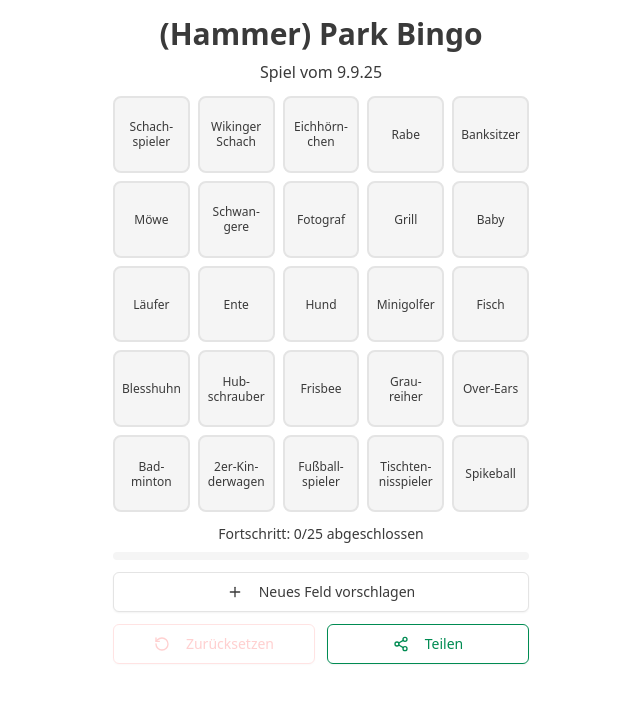
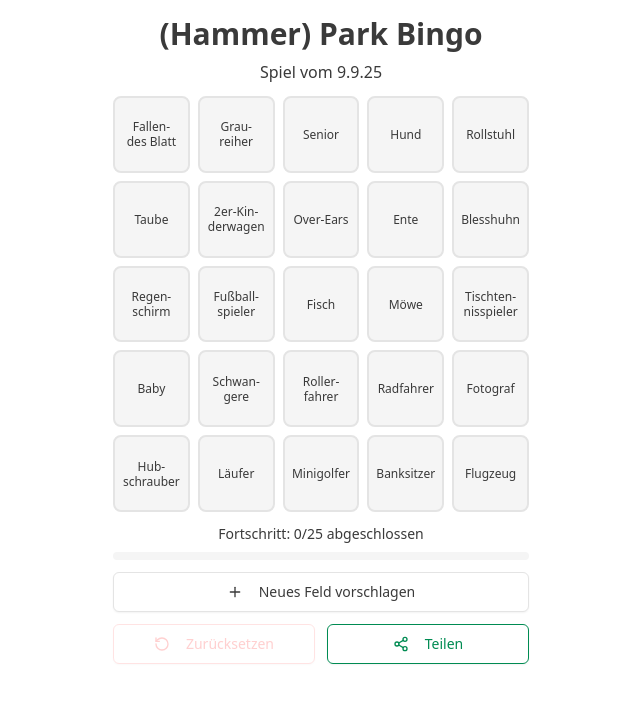
Before and after one commit to r3m00n/bingo, a Next.js app: page / in a window 1280 px wide. Shown: the top 702 px of the page, without its empty margins (319-959 px from the left). Built offline with nearby package versions, Linux system fonts and the light colour scheme.

Commit message:
introduce seasons

```diff
--- a/src/app/page.tsx
+++ b/src/app/page.tsx
@@ -5,6 +5,7 @@ import { toPng } from 'html-to-image';
 import { Loader2, Plus, RotateCcw, Share2, Sparkles } from 'lucide-react';
 import { toast } from 'sonner';
 
+import { getBingoItems } from '@/lib/bingo-items';
 import { sendSuggestion } from '@/actions/send-suggestion';
 import { Button } from '@/components/ui/button';
 import {
@@ -16,50 +17,7 @@ import {
 } from '@/components/ui/dialog';
 import { Input } from '@/components/ui/input';
 
-const BINGO_ITEMS = [
-  // Animals
-  'Amsel',
-  'Blesshuhn',
-  'Eichhörnchen',
-  'Ente',
-  'Fisch',
-  'Graureiher',
-  'Hund',
-  'Möwe',
-  'Rabe',
-  'Ratte',
-  'Taube',
-  // People
-  'Baby',
-  'Banksitzer',
-  'Fotograf',
-  'Händchenhalter',
-  'Schwangere',
-  'Senior',
-  // Sport
-  'Badminton',
-  'Frisbee',
-  'Fußballspieler',
-  'Minigolfer',
-  'Läufer',
-  'Radfahrer',
-  'Rollerfahrer',
-  'Schachspieler',
-  'Spikeball',
-  'Tischtennisspieler',
-  // Things
-  '2er-Kinderwagen',
-  'Buch',
-  'Campingstuhl',
-  'Flugzeug',
-  'Grill',
-  'Hubschrauber',
-  'Over-Ears',
-  'Picknick',
-  'Regenbogen',
-  'Rollstuhl',
-  'Wikinger Schach',
-];
+const BINGO_ITEMS = getBingoItems();
 
 interface BingoState {
   grid: string[];
--- /dev/null
+++ b/src/lib/bingo-items.ts
@@ -0,0 +1,63 @@
+const universal = [
+  // Animals
+  'Amsel',
+  'Blesshuhn',
+  'Ente',
+  'Fisch',
+  'Graureiher',
+  'Hund',
+  'Möwe',
+  'Rabe',
+  'Ratte',
+  'Taube',
+  // People
+  'Baby',
+  'Banksitzer',
+  'Fotograf',
+  'Händchenhalter',
+  'Schwangere',
+  'Senior',
+  // Sport
+  'Fußballspieler',
+  'Minigolfer',
+  'Läufer',
+  'Radfahrer',
+  'Rollerfahrer',
+  'Tischtennisspieler',
+  // Things
+  '2er-Kinderwagen',
+  'Buch',
+  'Flugzeug',
+  'Hubschrauber',
+  'Over-Ears',
+  'Rollstuhl',
+];
+const spring: string[] = ['Biene'];
+const summer: string[] = [
+  'Eichhörnchen',
+  'Badminton',
+  'Frisbee',
+  'Spikeball',
+  'Campingstuhl',
+  'Grill',
+  'Picknick',
+  'Regenbogen',
+  'Schachspieler',
+  'Schmetterling',
+  'Wikinger Schach',
+];
+const autumn: string[] = ['Kastanie', 'Pilz', 'Regenschirm', 'Fallendes Blatt'];
+const winter: string[] = ['Mütze, Handschuhe', 'Schneeflocke', 'Schneemann'];
+
+function getSeason(): 'spring' | 'summer' | 'autumn' | 'winter' {
+  const month = new Date().getMonth() + 1;
+  if (month >= 3 && month <= 5) return 'spring';
+  if (month >= 6 && month <= 8) return 'summer';
+  if (month >= 9 && month <= 11) return 'autumn';
+  return 'winter';
+}
+
+export function getBingoItems(): string[] {
+  const seasonMap = { spring, summer, autumn, winter };
+  return [...universal, ...seasonMap[getSeason()]];
+}
```
